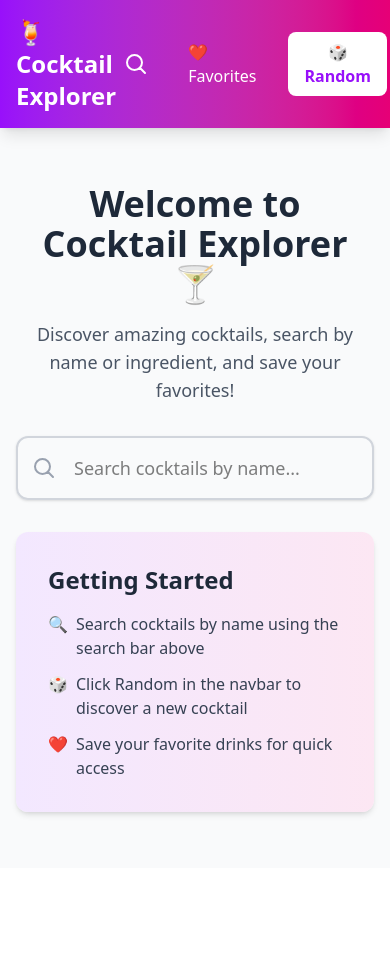
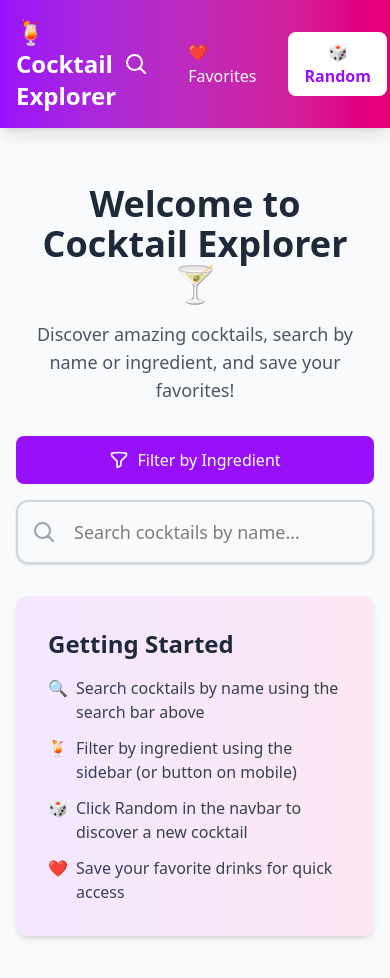
Before and after one commit to bryankhor07/Cocktail-Recipe-Explorer, a React (Vite) app: page / in a window 390 px wide. Shown: the top 978 px of the page. Before the commit the page ends 868 px from the top, so only its background shows below. Built offline with nearby package versions, Linux system fonts and the light colour scheme.

Commit message:
Updated Home with two-column layout (sidebar + content)

```diff
--- a/src/pages/Home.jsx
+++ b/src/pages/Home.jsx
@@ -1,17 +1,21 @@
 import { useState, useEffect } from 'react'
 import SearchBar from '../components/SearchBar'
 import CocktailCard from '../components/CocktailCard'
+import IngredientSidebar from '../components/IngredientSidebar'
 import { useDebounce } from '../hooks/useDebounce'
-import { searchCocktailsByName } from '../lib/api'
+import { searchCocktailsByName, filterCocktailsByIngredient } from '../lib/api'
 
 export default function Home() {
   const [searchQuery, setSearchQuery] = useState('')
   const [drinks, setDrinks] = useState([])
   const [loading, setLoading] = useState(false)
   const [hasSearched, setHasSearched] = useState(false)
+  const [activeIngredient, setActiveIngredient] = useState(null)
+  const [showMobileSidebar, setShowMobileSidebar] = useState(false)
 
   const debouncedQuery = useDebounce(searchQuery, 300)
 
+  // Handle search by name
   useEffect(() => {
     const fetchDrinks = async () => {
       if (!debouncedQuery.trim()) {
@@ -22,6 +26,7 @@ export default function Home() {
 
       setLoading(true)
       setHasSearched(true)
+      setActiveIngredient(null) // Clear ingredient filter when searching
       const results = await searchCocktailsByName(debouncedQuery)
       setDrinks(results)
       setLoading(false)
@@ -30,8 +35,26 @@ export default function Home() {
     fetchDrinks()
   }, [debouncedQuery])
 
+  // Handle filter by ingredient
+  const handleIngredientSelect = async (ingredient) => {
+    setActiveIngredient(ingredient)
+    setSearchQuery('') // Clear search when filtering by ingredient
+    setLoading(true)
+    setHasSearched(true)
+    const results = await filterCocktailsByIngredient(ingredient)
+    setDrinks(results)
+    setLoading(false)
+  }
+
+  const handleClearFilter = () => {
+    setActiveIngredient(null)
+    setSearchQuery('')
+    setDrinks([])
+    setHasSearched(false)
+  }
+
   return (
-    <div className="container mx-auto px-4 py-8 max-w-6xl">
+    <div className="container mx-auto px-4 py-8 max-w-7xl">
       <h1 className="text-4xl font-bold text-gray-800 mb-4 text-center">
         Welcome to Cocktail Explorer 🍸
       </h1>
@@ -39,34 +62,122 @@ export default function Home() {
         Discover amazing cocktails, search by name or ingredient, and save your favorites!
       </p>
 
+      {/* Mobile filter button */}
+      <div className="lg:hidden mb-4">
+        <button
+          onClick={() => setShowMobileSidebar(true)}
+          className="w-full flex items-center justify-center gap-2 px-4 py-3 bg-purple-600 text-white rounded-lg font-medium hover:bg-purple-700 transition-colors"
+        >
+          <svg
+            xmlns="http://www.w3.org/2000/svg"
+            fill="none"
+            viewBox="0 0 24 24"
+            strokeWidth={2}
+            stroke="currentColor"
+            className="w-5 h-5"
+          >
+            <path
+              strokeLinecap="round"
+              strokeLinejoin="round"
+              d="M12 3c2.755 0 5.455.232 8.083.678.533.09.917.556.917 1.096v1.044a2.25 2.25 0 0 1-.659 1.591l-5.432 5.432a2.25 2.25 0 0 0-.659 1.591v2.927a2.25 2.25 0 0 1-1.244 2.013L9.75 21v-6.568a2.25 2.25 0 0 0-.659-1.591L3.659 7.409A2.25 2.25 0 0 1 3 5.818V4.774c0-.54.384-1.006.917-1.096A48.32 48.32 0 0 1 12 3Z"
+            />
+          </svg>
+          Filter by Ingredient
+        </button>
+      </div>
+
+      {/* Mobile sidebar modal - outside grid to avoid layout issues */}
+      {showMobileSidebar && (
+        <IngredientSidebar
+          onSelectIngredient={handleIngredientSelect}
+          activeIngredient={activeIngredient}
+          isMobile={true}
+          onClose={() => setShowMobileSidebar(false)}
+        />
+      )}
+
+      <div className="lg:flex lg:gap-8">
+        {/* Desktop sidebar */}
+        <aside className="hidden lg:block lg:w-[280px] flex-shrink-0">
+          <IngredientSidebar
+            onSelectIngredient={handleIngredientSelect}
+            activeIngredient={activeIngredient}
+          />
+        </aside>
+
+        {/* Main content */}
+        <div className="flex-1 min-w-0">
           <SearchBar
             value={searchQuery}
             onChange={setSearchQuery}
             placeholder="Search cocktails by name..."
           />
 
+          {/* Breadcrumb / Active filter */}
+          {(activeIngredient || searchQuery) && (
+            <div className="mb-6 flex items-center gap-3 bg-purple-50 px-4 py-3 rounded-lg">
+              <span className="text-sm text-gray-600">
+                {activeIngredient ? (
+                  <>
+                    Filtering by: <span className="font-semibold text-purple-700">{activeIngredient}</span>
+                  </>
+                ) : (
+                  <>
+                    Searching: <span className="font-semibold text-purple-700">{searchQuery}</span>
+                  </>
+                )}
+              </span>
+              <button
+                onClick={handleClearFilter}
+                className="ml-auto flex items-center gap-1 text-sm font-medium text-purple-600 hover:text-purple-800 transition-colors"
+              >
+                Clear
+                <svg
+                  xmlns="http://www.w3.org/2000/svg"
+                  fill="none"
+                  viewBox="0 0 24 24"
+                  strokeWidth={2}
+                  stroke="currentColor"
+                  className="w-4 h-4"
+                >
+                  <path strokeLinecap="round" strokeLinejoin="round" d="M6 18 18 6M6 6l12 12" />
+                </svg>
+              </button>
+            </div>
+          )}
+
           {/* Loading state */}
           {loading && (
             <div className="text-center py-12">
               <div className="inline-block animate-spin rounded-full h-12 w-12 border-4 border-purple-600 border-t-transparent"></div>
-          <p className="text-gray-600 mt-4">Searching...</p>
+              <p className="text-gray-600 mt-4">
+                {activeIngredient ? 'Filtering cocktails...' : 'Searching...'}
+              </p>
             </div>
           )}
 
           {/* Results grid */}
           {!loading && drinks.length > 0 && (
-        <div className="grid grid-cols-1 sm:grid-cols-2 md:grid-cols-3 lg:grid-cols-4 gap-6">
+            <div>
+              <p className="text-sm text-gray-600 mb-4">
+                Found {drinks.length} cocktail{drinks.length !== 1 ? 's' : ''}
+              </p>
+              <div className="grid grid-cols-1 sm:grid-cols-2 lg:grid-cols-3 gap-6">
                 {drinks.map((drink) => (
                   <CocktailCard key={drink.idDrink} drink={drink} />
                 ))}
+              </div>
             </div>
           )}
 
           {/* No results */}
           {!loading && hasSearched && drinks.length === 0 && (
             <div className="text-center py-12">
-          <p className="text-xl text-gray-600">No cocktails found for "{searchQuery}" 😢</p>
-          <p className="text-gray-500 mt-2">Try a different search term</p>
+              <p className="text-xl text-gray-600">
+                No cocktails found{' '}
+                {activeIngredient ? `with "${activeIngredient}"` : `for "${searchQuery}"`} 😢
+              </p>
+              <p className="text-gray-500 mt-2">Try a different filter or search term</p>
             </div>
           )}
 
@@ -80,6 +191,10 @@ export default function Home() {
                   <span>Search cocktails by name using the search bar above</span>
                 </li>
                 <li className="flex items-start gap-2">
+                  <span className="text-purple-600 font-bold">🍹</span>
+                  <span>Filter by ingredient using the sidebar (or button on mobile)</span>
+                </li>
+                <li className="flex items-start gap-2">
                   <span className="text-purple-600 font-bold">🎲</span>
                   <span>Click Random in the navbar to discover a new cocktail</span>
                 </li>
@@ -91,5 +206,7 @@ export default function Home() {
             </div>
           )}
         </div>
+      </div>
+    </div>
   )
 }
```
Lines whose indentation alone changed are shown as unchanged.
